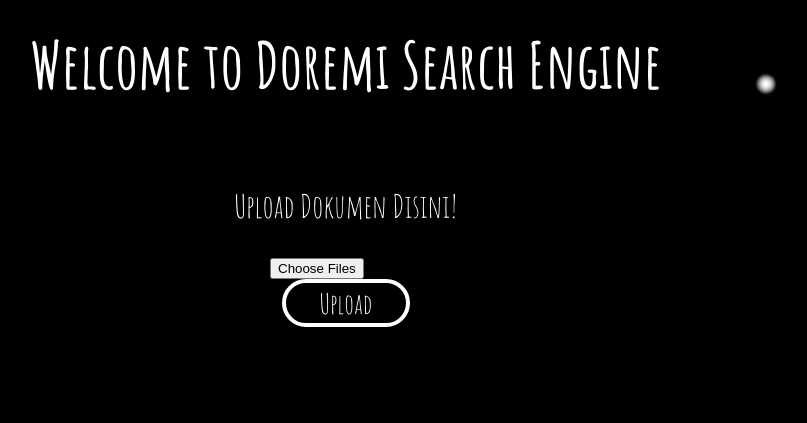
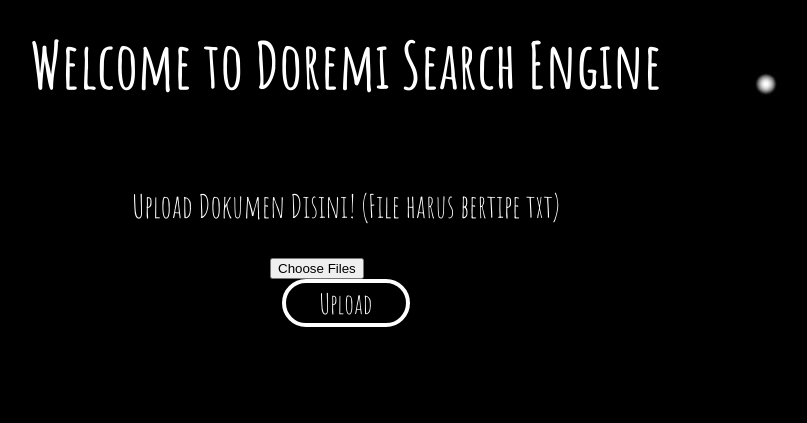
Before and after one commit to andresjerriels/Algeo02-19193, a Flask app: page / in a window 1280 px wide. Shown: the top 423 px of the page, without its empty margins (294-1101 px from the left). Run offline with Flask 2, Linux system fonts and the light colour scheme.

Commit message:
update input biar cuma bisa upload file txt

```diff
--- a/templates/index.html
+++ b/templates/index.html
@@ -9,10 +9,10 @@
     <body>
         <form method="POST">
             <h1>Welcome to Doremi Search Engine</h1>
-            <p>Upload Dokumen Disini!</p>
+            <p>Upload Dokumen Disini! (File harus bertipe txt)</p>
             <div class="form">
                 <form action="/" method="POST" enctype=multipart/form-data>
-                  <input type=file name=file multiple id="files">
+                  <input type=file name=file multiple id="files" accept=".txt">
                   <input type=submit value=Upload class="button">
                 </form>
             </div>
```
